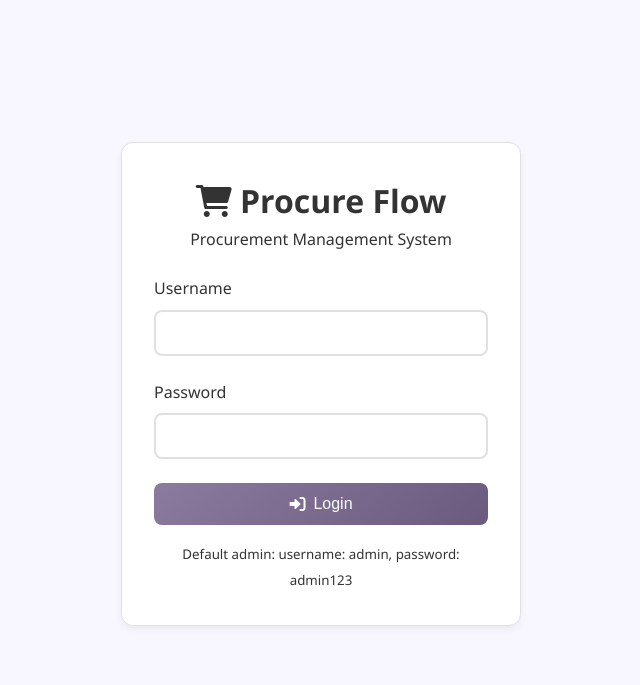
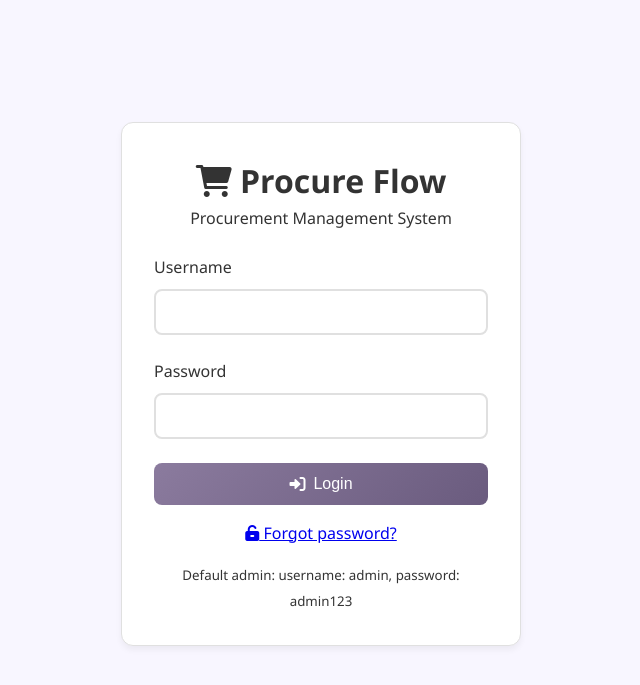
Before and after one commit to schizoscar/Procure-Flow, a Flask app: page /login in a window 1280 px wide. Shown: the top 685 px of the page, without its empty margins (319-959 px from the left). Run offline with Flask 3, Linux system fonts and the light colour scheme.

Commit message:
Update lgon page to have forgot password button

```diff
--- a/templates/login.html
+++ b/templates/login.html
@@ -30,6 +30,12 @@
                     </button>
                 </form>
 
+                <div class="text-center mt-2">
+                    <a href="{{ url_for('forgot_password') }}" class="link">
+                        <i class="fas fa-unlock-alt"></i> Forgot password?
+                    </a>
+                </div>
+
                 {% with messages = get_flashed_messages(with_categories=true) %}
                     {% if messages %}
                         {% for category, message in messages %}
```
